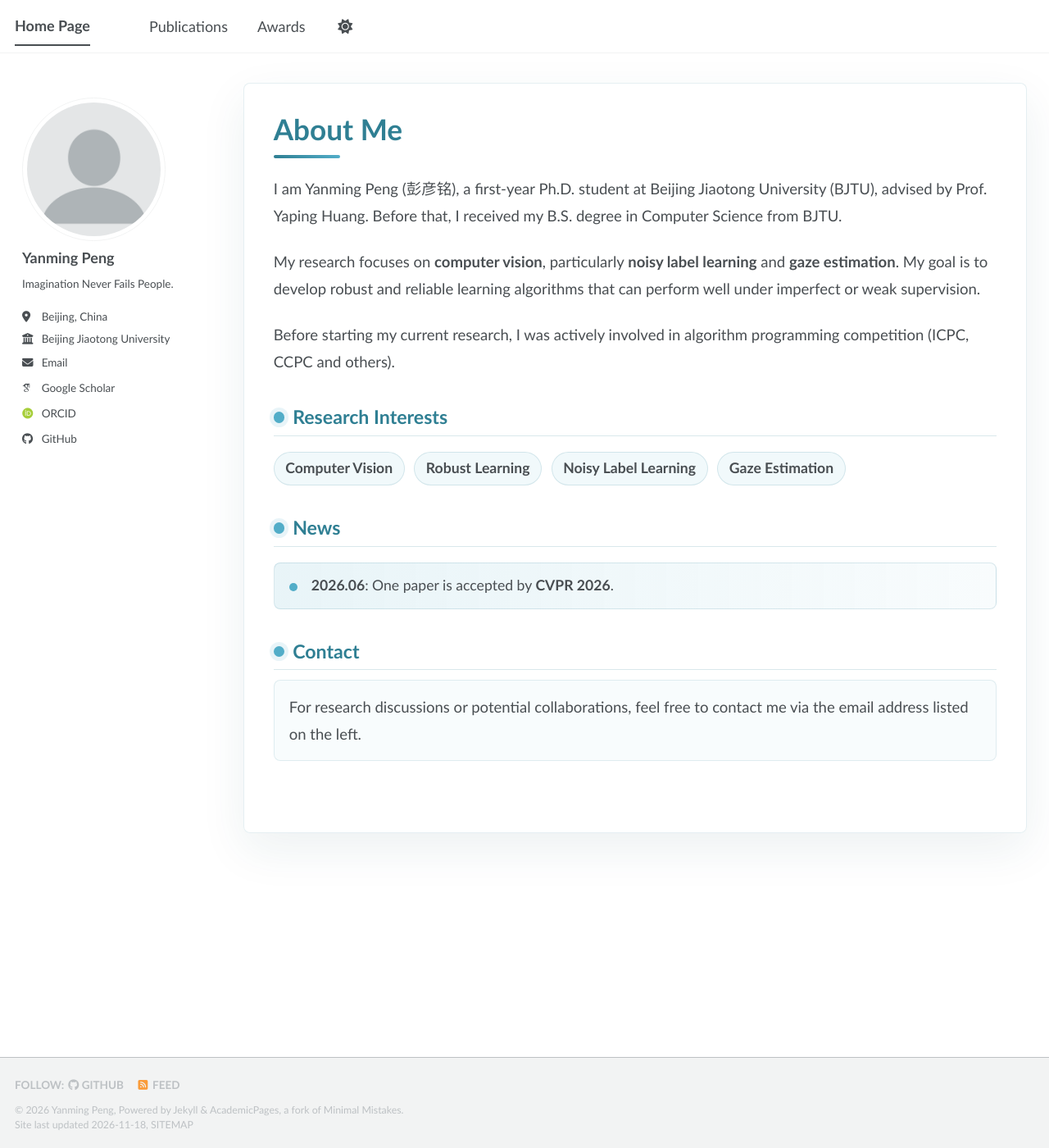
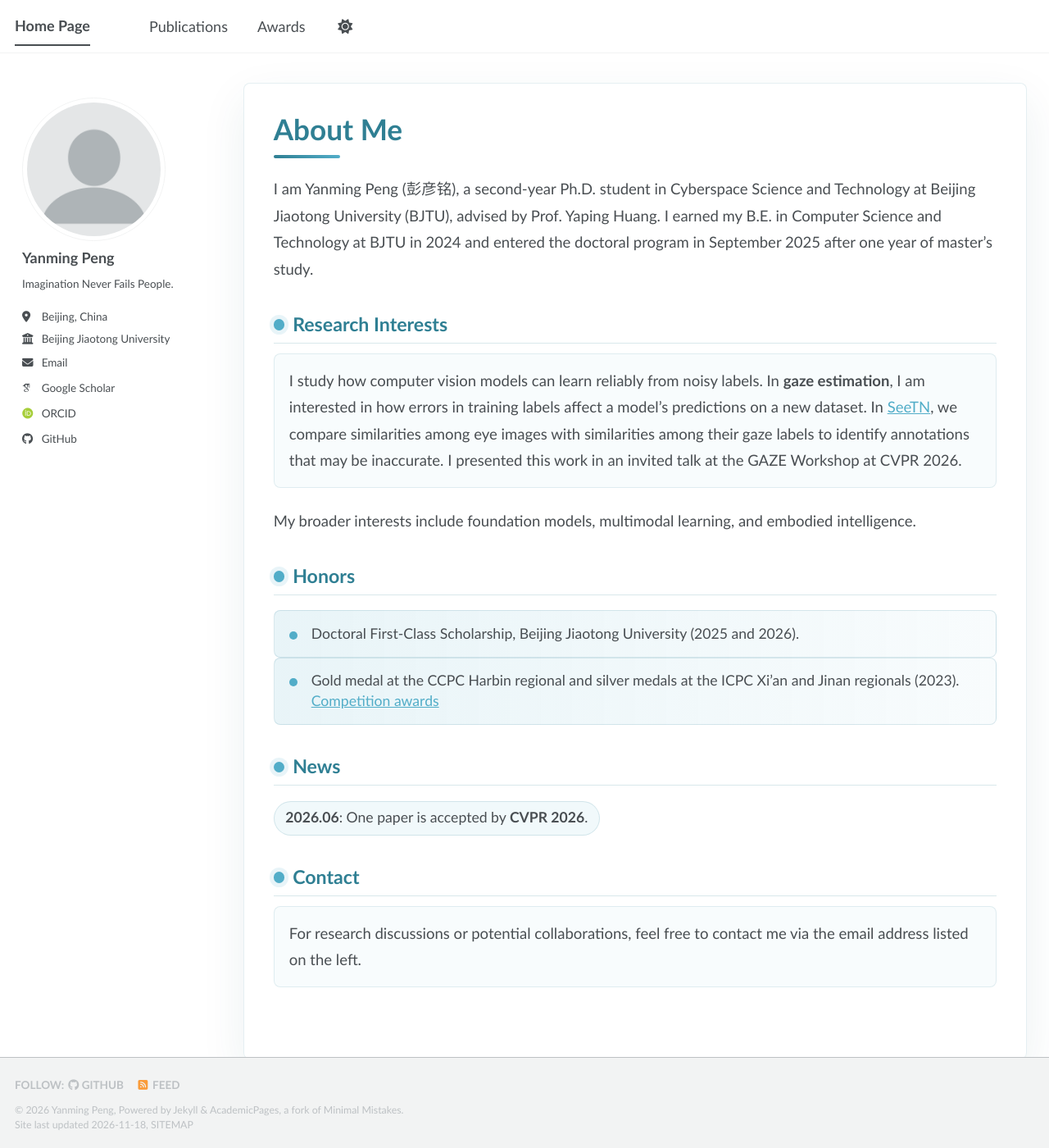
Before and after one commit to pym666/pym666.github.io, a Jekyll site: the page built from _pages/about.md, in a window 1280 px wide and 1400 px high. Shown: the whole window at 82% size. Built offline with Jekyll 4.4.1, drawn with Linux system fonts in a browser that asks for light colours; some web fonts are replaced; a script bundle is joined from its source files by our own code; library files that are not in the unit come from our copies.

Commit message:
Update homepage biography, research interests and honors

```diff
--- a/_pages/about.md
+++ b/_pages/about.md
@@ -7,20 +7,18 @@ redirect_from:
   - /about.html
 ---
 
-I am Yanming Peng (彭彦铭), a first-year Ph.D. student at Beijing Jiaotong University (BJTU), advised by Prof. Yaping Huang. Before that, I received my B.S. degree in Computer Science from BJTU.
-
-My research focuses on **computer vision**, particularly **noisy label learning** and **gaze estimation**. My goal is to develop robust and reliable learning algorithms that can perform well under imperfect or weak supervision.
-
-Before starting my current research, I was actively involved in algorithm programming competition (ICPC, CCPC and others).
+I am Yanming Peng (彭彦铭), a second-year Ph.D. student in Cyberspace Science and Technology at Beijing Jiaotong University (BJTU), advised by Prof. Yaping Huang. I earned my B.E. in Computer Science and Technology at BJTU in 2024 and entered the doctoral program in September 2025 after one year of master's study.
 
 ## Research Interests
 
-<!-- Currently, I am most interested in: -->
+I study how computer vision models can learn reliably from noisy labels. In **gaze estimation**, I am interested in how errors in training labels affect a model's predictions on a new dataset. In [SeeTN](/publication/2026-06-SeeTN), we compare similarities among eye images with similarities among their gaze labels to identify annotations that may be inaccurate. I presented this work in an invited talk at the GAZE Workshop at CVPR 2026.
 
-- **Computer Vision**
-- **Robust Learning**
-- **Noisy Label Learning**
-- **Gaze Estimation**
+My broader interests include foundation models, multimodal learning, and embodied intelligence.
+
+## Honors
+
+- Doctoral First-Class Scholarship, Beijing Jiaotong University (2025 and 2026).
+- Gold medal at the CCPC Harbin regional and silver medals at the ICPC Xi'an and Jinan regionals (2023). [Competition awards](/awards/)
 
 ## News
 
```
